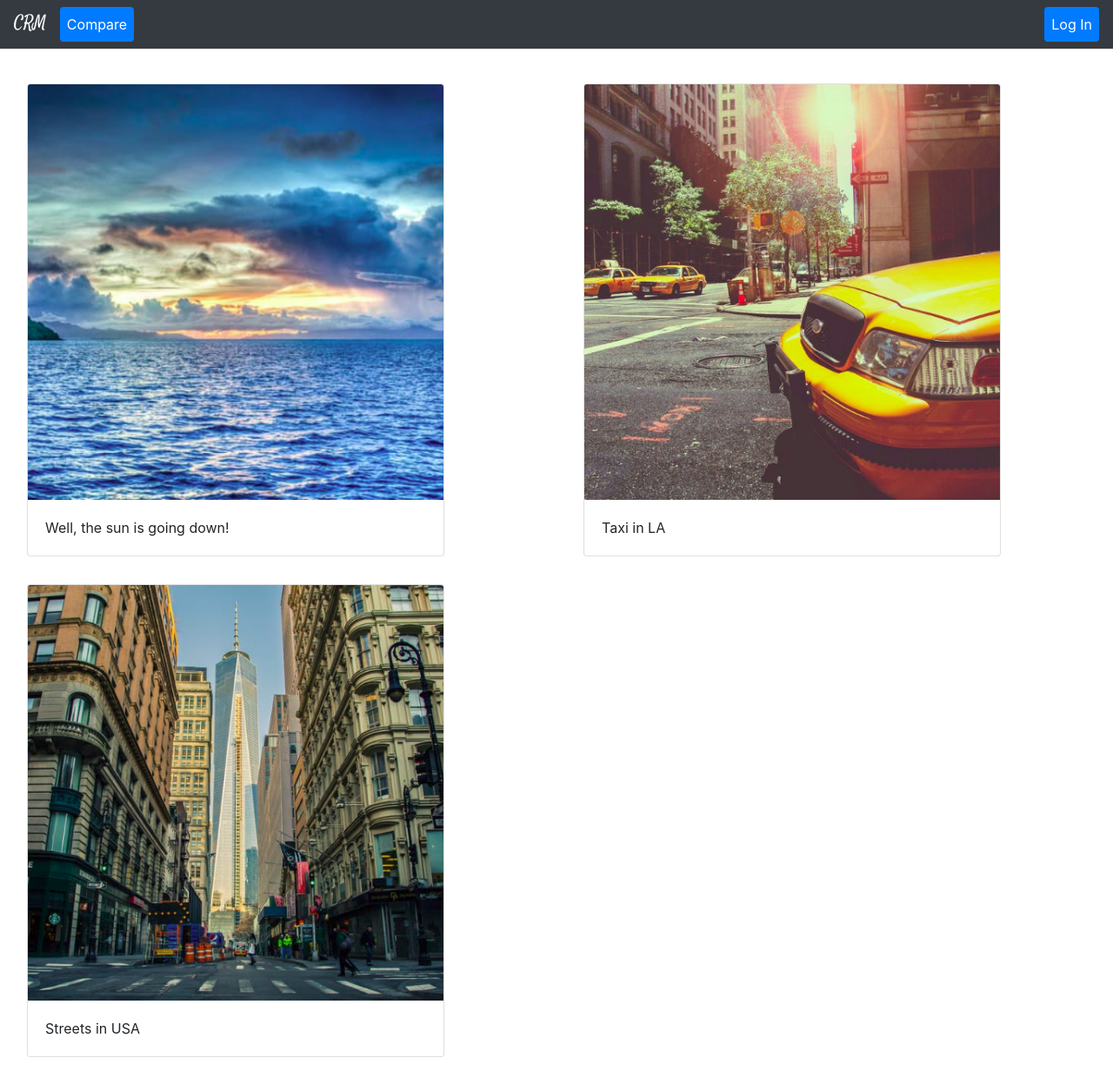
After one commit to akshayub/crm-sample, a Django app: page /compare/ in a window 1280 px wide. The commit adds this page. Shown: the whole page at 87% size. Run offline with Django 3.2, Linux system fonts and the light colour scheme; some libraries are stand-ins or nearby versions.

Commit message:
Add dummy images in perfpage

```diff
--- a/web/templates/web/base.html
+++ b/web/templates/web/base.html
@@ -18,6 +18,7 @@
     <script src="https://cdnjs.cloudflare.com/ajax/libs/popper.js/1.12.3/umd/popper.min.js" integrity="sha384-vFJXuSJphROIrBnz7yo7oB41mKfc8JzQZiCq4NCceLEaO4IHwicKwpJf9c9IpFgh" crossorigin="anonymous"></script>
     <link rel="stylesheet" href="https://maxcdn.bootstrapcdn.com/bootstrap/4.0.0-beta.2/css/bootstrap.min.css" integrity="sha384-PsH8R72JQ3SOdhVi3uxftmaW6Vc51MKb0q5P2rRUpPvrszuE4W1povHYgTpBfshb" crossorigin="anonymous">
     <script src="https://maxcdn.bootstrapcdn.com/bootstrap/4.0.0-beta.2/js/bootstrap.min.js" integrity="sha384-alpBpkh1PFOepccYVYDB4do5UnbKysX5WZXm3XxPqe5iKTfUKjNkCk9SaVuEZflJ" crossorigin="anonymous"></script>
+    {% block js_scripts %}{% endblock %}
 
 </head>
 
@@ -25,17 +26,26 @@
 <body>
 {# The navbar, https://getbootstrap.com/docs/4.0/components/navbar/  #}
 <nav class="navbar navbar-expand-lg navbar-dark bg-dark">
-    <a class="navbar-brand" href="#">CRM</a>
+    <a class="navbar-brand" href="{% url 'web:index' %}">CRM</a>
     <button class="navbar-toggler" type="button" data-toggle="collapse" data-target="#navbarNavDropdown" aria-controls="navbarNavDropdown" aria-expanded="false" aria-label="Toggle navigation">
         <span class="navbar-toggler-icon"></span>
     </button>
     <div class="collapse navbar-collapse" id="navbarNavDropdown">
+        <ul class="nav-pills navbar-nav">
+            <li class="nav-item active">
+                <a class="nav-link {% block compare_active %}{% endblock %}" href="{% url 'web:compare' %}">Compare</a>
+            </li>
+        </ul>
         <ul class="nav-pills navbar-nav mr-auto"></ul>
         <ul class="nav-pills navbar-nav">
             {% if request.user.is_authenticated == 0 %}
-                <li class="nav-item active{% block login_active %}{% endblock %}"><a class="nav-link active" href="{% url 'web:login_user' %}">Log In</a></li>
+                <li class="nav-item active">
+                    <a class="nav-link active" href="{% url 'web:login_user' %}">Log In</a>
+                </li>
             {% else %}
-                <li class="nav-item active"><a class="nav-link active" href="{% url 'web:logout_user' %}">Log out</a></li>
+                <li class="nav-item active">
+                    <a class="nav-link active" href="{% url 'web:logout_user' %}">Log out</a>
+                </li>
             {% endif %}
 {#          <a class="nav-link" href="#">Home <span class="sr-only">(current)</span></a>#}
         </ul>
--- /dev/null
+++ b/web/templates/web/compare.html
@@ -0,0 +1,42 @@
+{% extends 'web/base.html' %}
+{% load staticfiles %}
+{% block title %}Compare Performance{% endblock %}
+{% block compare_active %}active{% endblock %}
+
+{% block js_scripts %}
+    <script src="https://cdnjs.cloudflare.com/ajax/libs/Chart.js/2.7.1/Chart.min.js"></script>
+{% endblock %}
+
+{% block body %}
+
+    <br>
+
+    <div class="container-fluid">
+        <div class="row justify-content-between">
+            <div class="col">
+                <div class="card" style="width: 30rem;margin: 1rem;">
+                    <img class="card-img-top" src="{% static 'img/1.jpg' %}" alt="Photo of sunset">
+                    <div class="card-body">
+                        <p class="card-text">Well, the sun is going down!</p>
+                    </div>
+                </div>
+            </div>
+            <div class="col">
+                <div class="card" style="width: 30rem;margin: 1rem;">
+                    <img class="card-img-top" src="{% static 'img/2.jpg' %}" alt="Taxi!">
+                    <div class="card-body">
+                        <p class="card-text">Taxi in LA</p>
+                    </div>
+                </div>
+            </div>
+            <div class="col">
+                <div class="card" style="width: 30rem;margin: 1rem;">
+                    <img class="card-img-top" src="{% static 'img/3.jpg' %}" alt="Buildings!">
+                    <div class="card-body">
+                        <p class="card-text">Streets in USA</p>
+                    </div>
+                </div>
+            </div>
+        </div>
+    </div>
+{% endblock %}
--- a/web/urls.py
+++ b/web/urls.py
@@ -7,4 +7,5 @@ urlpatterns = [
     url(r'^$', views.index, name='index'),
     url(r'^login_user/$', views.login_user, name='login_user'),
     url(r'^logout/$', views.logout_user, name='logout_user'),
+    url(r'^compare/$', views.compare, name='compare')
 ]
--- a/web/views.py
+++ b/web/views.py
@@ -31,3 +31,7 @@ def login_user(request):
 def logout_user(request):
     logout(request)
     return render(request, 'web/login.html')
+
+
+def compare(request):
+    return render(request, 'web/compare.html')
```
Also changed, not shown: web/static/img/1.jpg (added), web/static/img/2.jpg (added), web/static/img/3.jpg (added).
